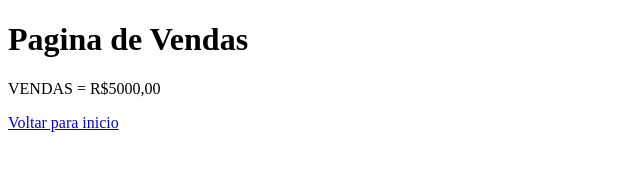
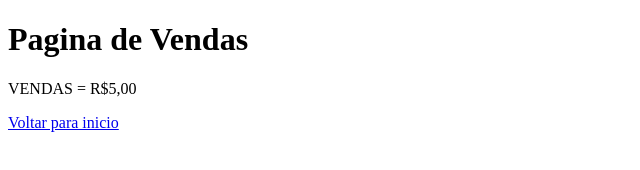
Before and after one commit to Henricks13/testeGitHubCurso, a plain HTML site: page vendas.html in a window 1280 px wide. Shown: the full height of the page, 0-640 px from the left. Drawn offline with Linux system fonts and the light colour scheme.

Commit message:
Update vendas.html

```diff
--- a/vendas.html
+++ b/vendas.html
@@ -7,7 +7,7 @@
 </head>
 <body>
     <h1> Pagina de Vendas</h1>
-    <p>VENDAS = R$5000,00</p>
+    <p>VENDAS = R$5,00</p>
         <a href="index.html">Voltar para inicio</a>
 </body>
 </html>
```
